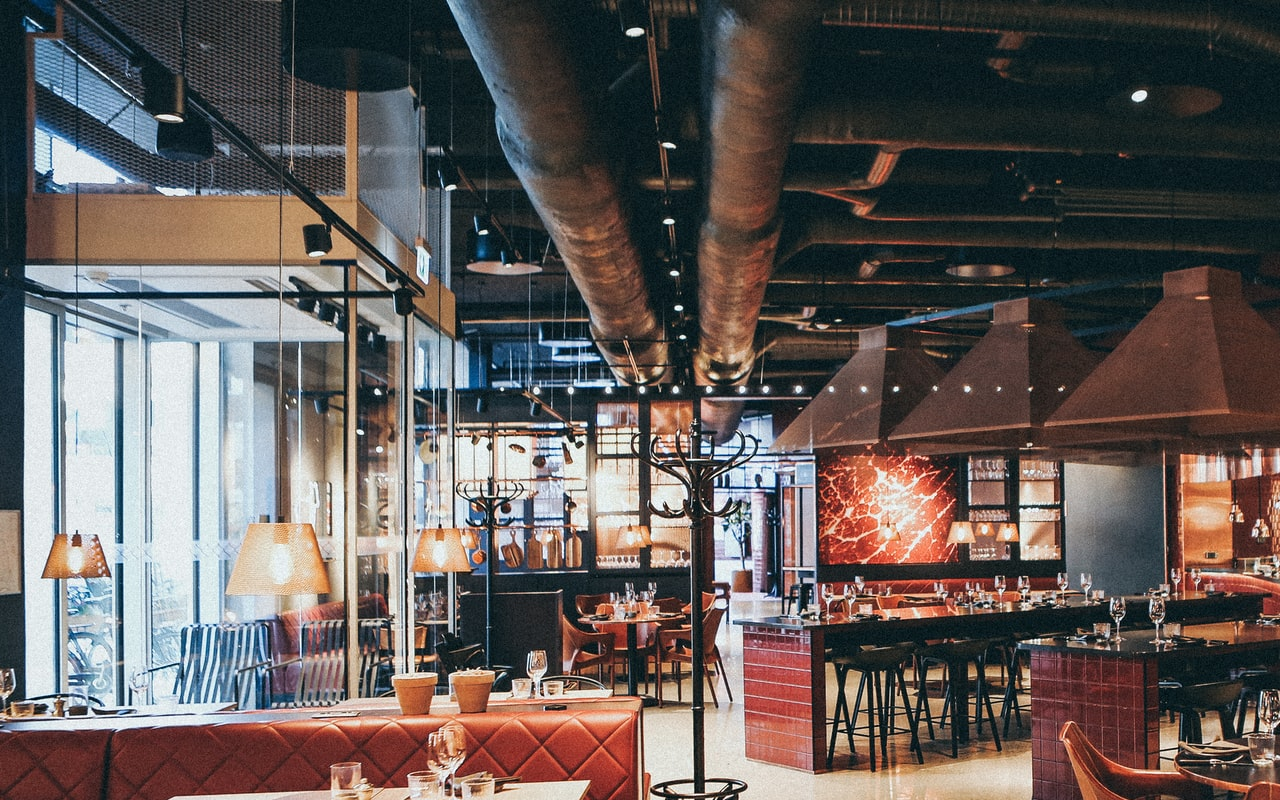
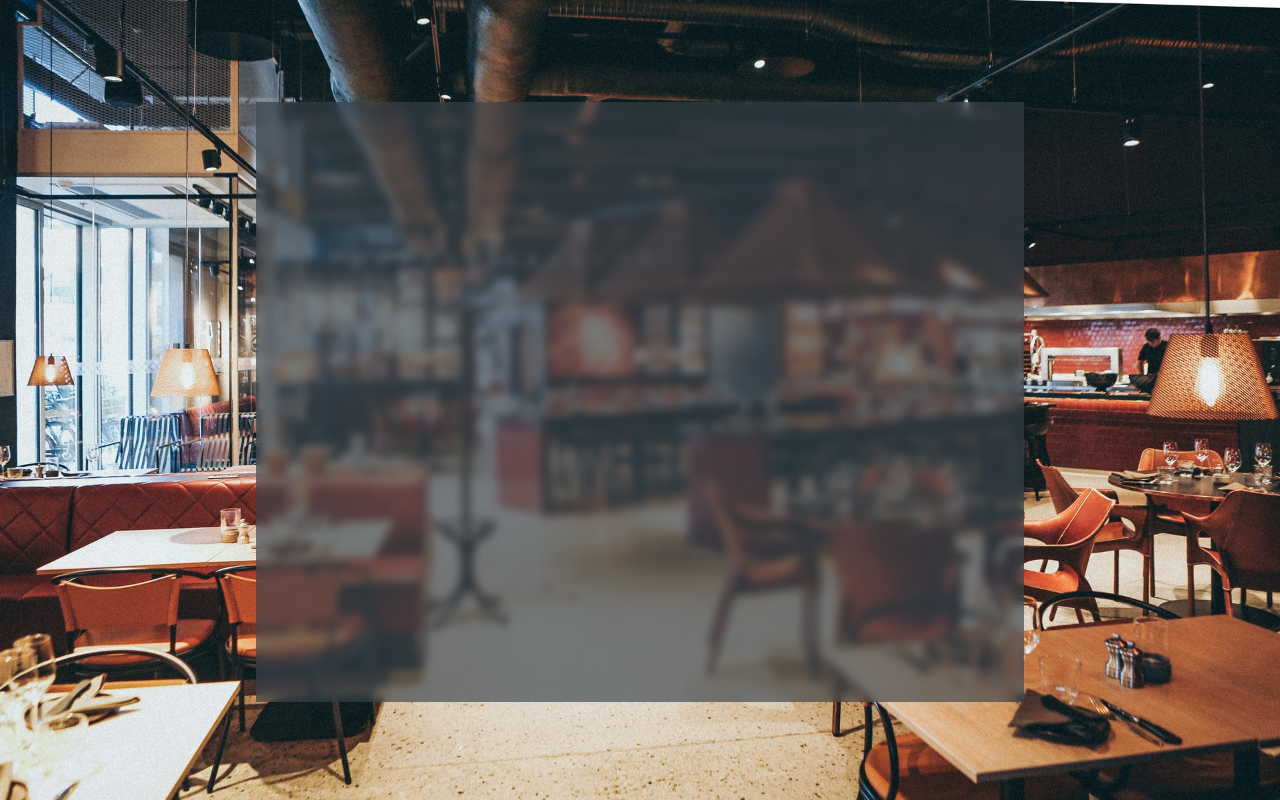
Before and after one commit to ehwus/restaurant, a website built with webpack: page index.html in a window 1280 px wide. Built offline with nearby package versions, Linux system fonts and the light colour scheme.

Commit message:
added styling to main box for content

```diff
--- a/index.html
+++ b/index.html
@@ -8,6 +8,8 @@
     <script src="./dist/main.js" defer></script>
   </head>
   <body>
-    <div id="content"></div>
+    <div id="content">
+      <div class="container"></div>
+    </div>
   </body>
 </html>
--- a/src/style.css
+++ b/src/style.css
@@ -1,3 +1,28 @@
+body,
+html,
+#content {
+  height: 100%;
+  width: 100%;
+  margin: 0;
+  overflow: hidden;
+}
+
 body {
-  background-image: url('./assets/background.jpg');
+  background: url('./assets/background.jpg') no-repeat;
+  background-size: auto;
+  background-attachment: fixed;
+  background-size: cover;
 }
+
+.container {
+  width: 60%;
+  height: 70%;
+  min-width: 300px;
+  min-height: 600px;
+  max-width: 1200px;
+  max-height: 1000px;
+  background-color: rgba(58, 67, 75, 0.65);
+  backdrop-filter: blur(5px);
+  margin: auto;
+  margin-top: 8%;
+}
```
